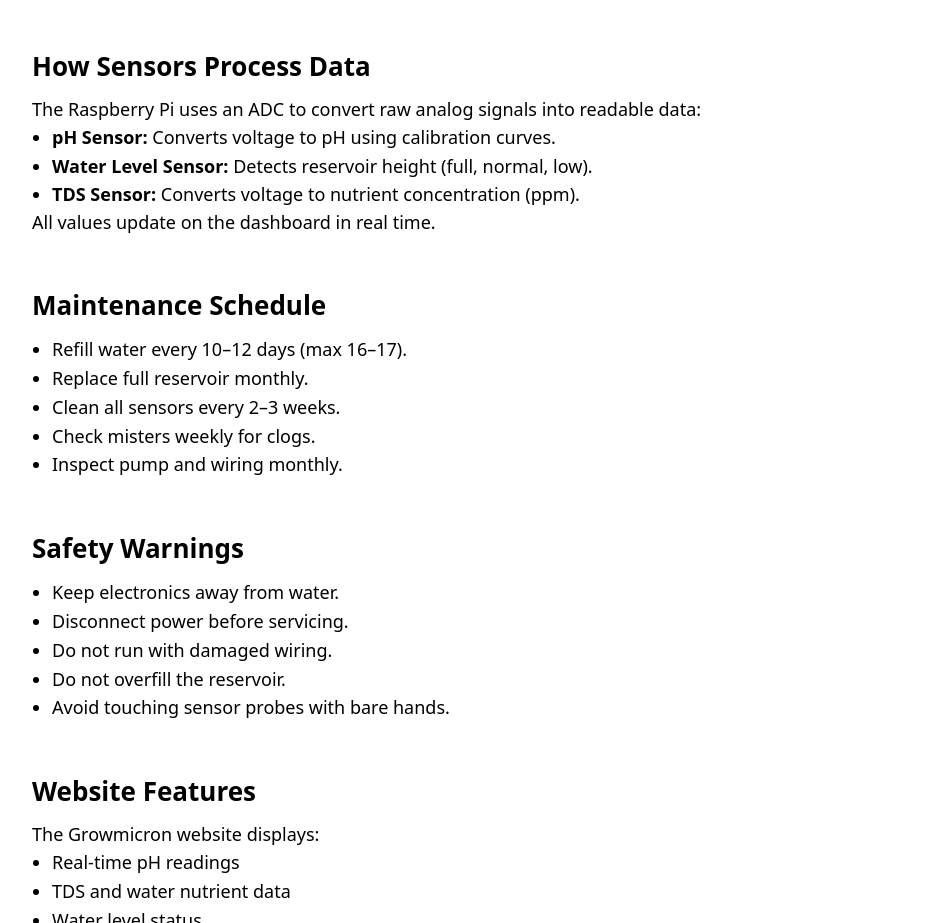
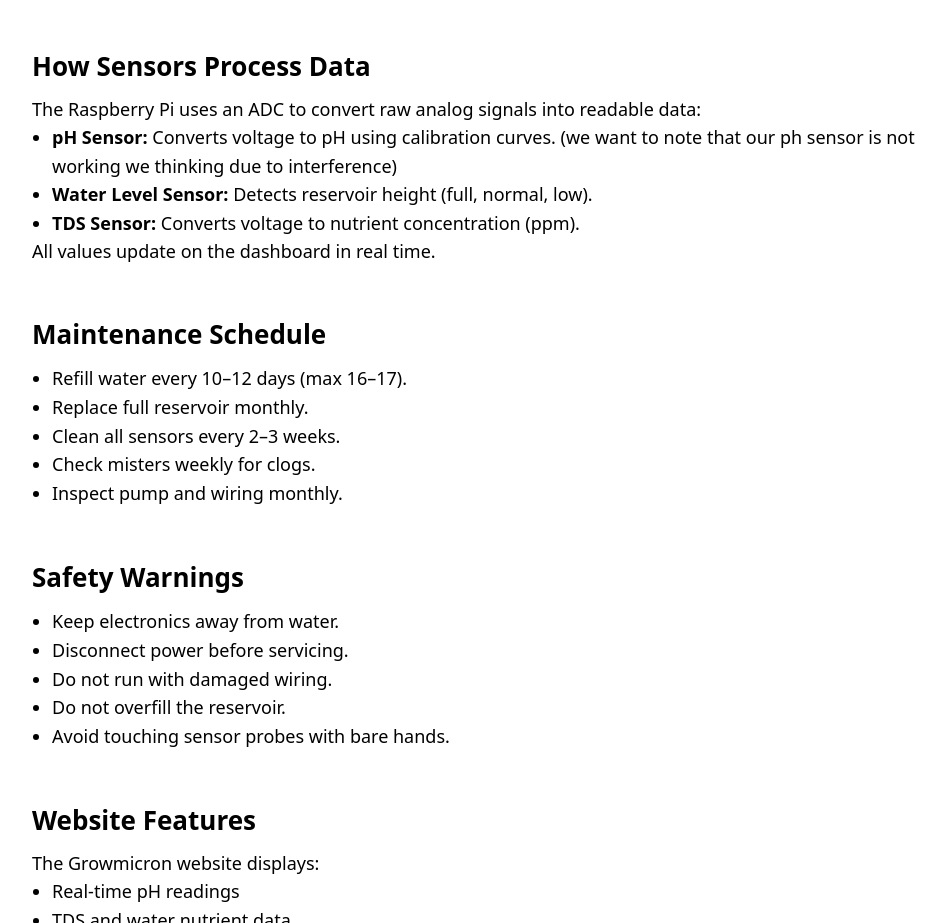
Before and after one commit to daniel-lz26/Omnicron_Hydroponics_Project, a website: page FrontEnd/index.html in a window 1280 px wide. Shown: the part 2453-3376 px from the top of the page, without its empty margins (0-946 px from the left). Drawn offline with nearby package versions, Linux system fonts and the light colour scheme; no server answers.

Commit message:
added more text

```diff
--- a/FrontEnd/index.html
+++ b/FrontEnd/index.html
@@ -112,7 +112,7 @@
          The Raspberry Pi uses an ADC to convert raw analog signals into readable data:
       </p>
       <ul style="font-size:18px; margin-left:20px; line-height:1.6;">
-         <li><b>pH Sensor:</b> Converts voltage to pH using calibration curves.</li>
+         <li><b>pH Sensor:</b> Converts voltage to pH using calibration curves. (we want to note that our ph sensor is not working we thinking due to interference)</li>
          <li><b>Water Level Sensor:</b> Detects reservoir height (full, normal, low).</li>
          <li><b>TDS Sensor:</b> Converts voltage to nutrient concentration (ppm).</li>
       </ul>
```
